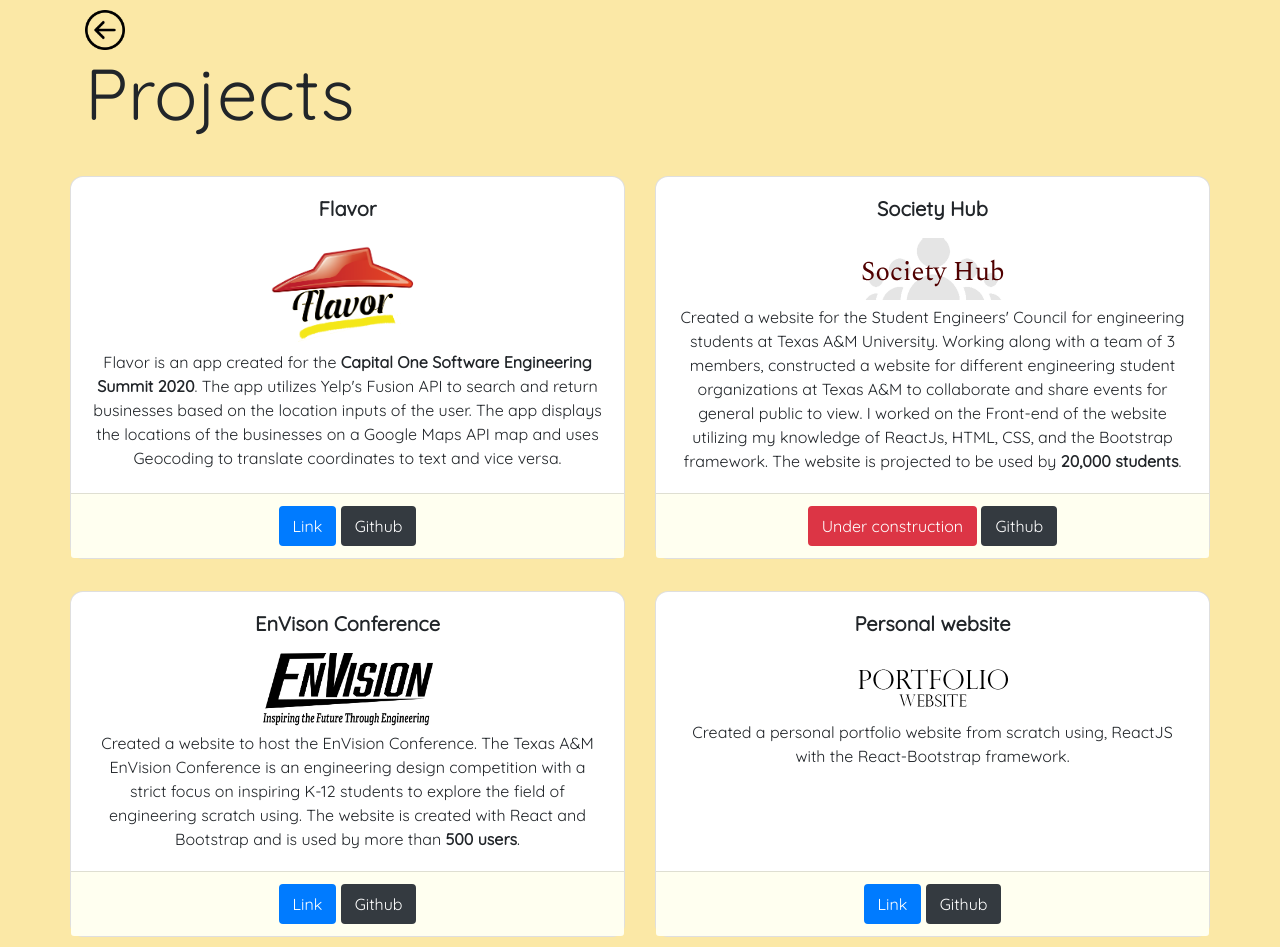
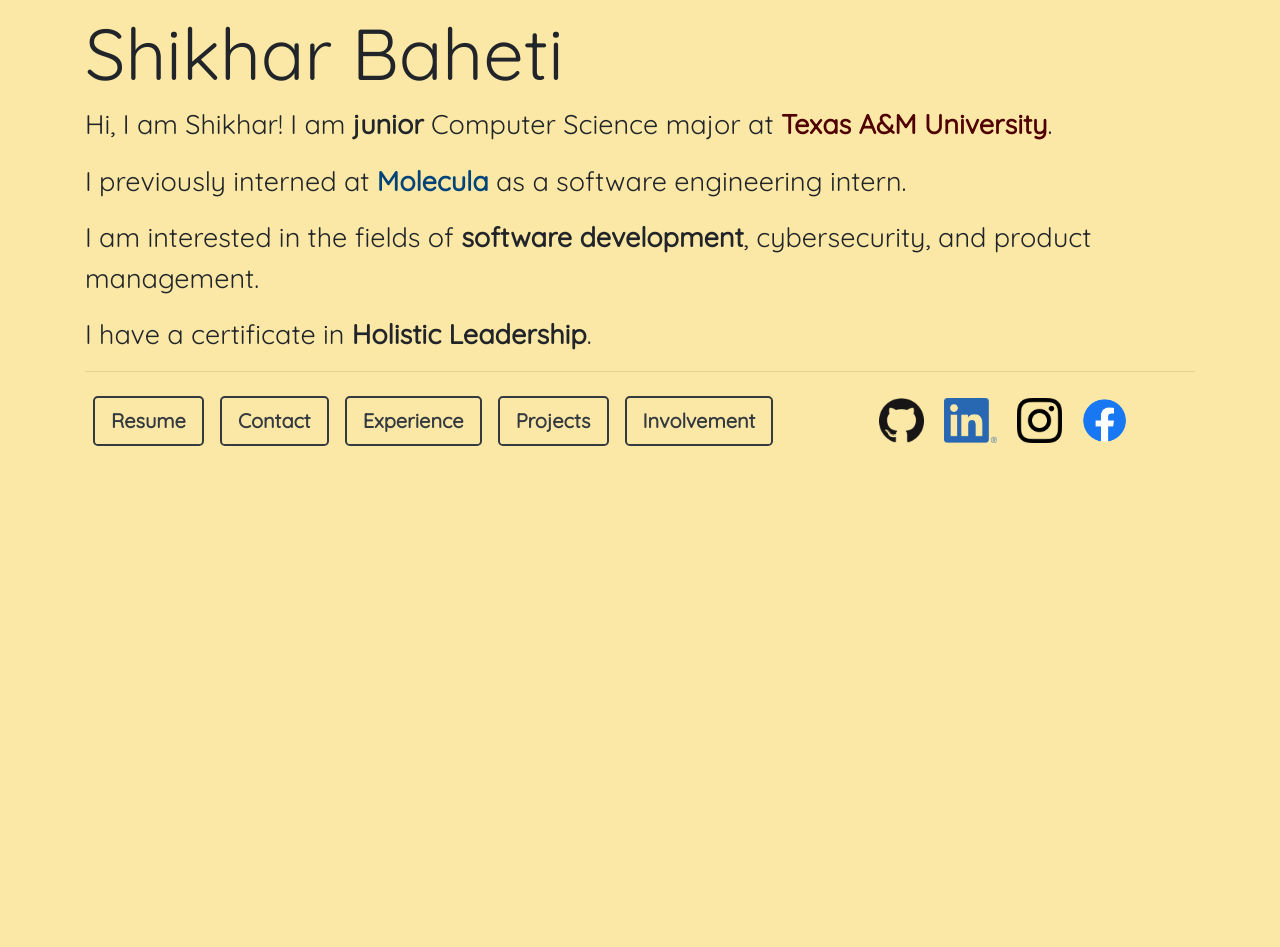
Before and after one commit to shikharbaheti/website, a React (Create React App) app: page /projects in a window 1280 px wide. After the commit the page ends 800 px from the top, so only its background shows below. Built offline with nearby package versions, Linux system fonts and the light colour scheme.

Commit message:
Update router

```diff
--- a/src/components/App.js
+++ b/src/components/App.js
@@ -2,7 +2,7 @@ import React from 'react';
 import 'bootstrap/dist/css/bootstrap.min.css';
 import './App.css';
 import {
-  BrowserRouter as Router,
+  HashRouter as Router,
   Switch,
   Route,
 } from "react-router-dom";
@@ -14,23 +14,24 @@ import Projects from './Projects/Projects';
 
 function App() {
   return (
-    <Router>
-      <div>
-        <Switch>
-          <Route exact path="/experience">
-            <Experience />
-          </Route>
-          <Route exact path="/projects">
-            <Projects />
-          </Route>
-          <Route exact path="/involvement">
-            <Involvement />
-          </Route>
-          <Route exact path="/">
-            <Main />
-          </Route>
-        </Switch>
-      </div>
+    <Router basename={process.env.PUBLIC_URL}>
+      <Switch>
+        <Route exact path="/">
+          <Main />
+        </Route>
+        <Route path='/experience'>
+          <Experience />
+        </Route>
+        <Route path='/projects'>
+          <Projects />
+        </Route>
+        <Route path='/involvement'>
+          <Involvement />
+        </Route>
+        <Route>
+          <Main />
+        </Route>
+      </Switch>
     </Router>
   );
 }
```
Also changed, not shown: 1 other file (tests, documents, lock files or other folders).
